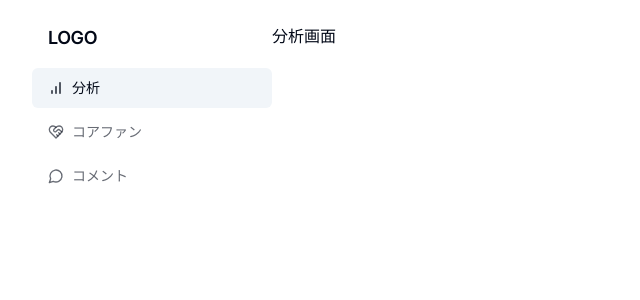
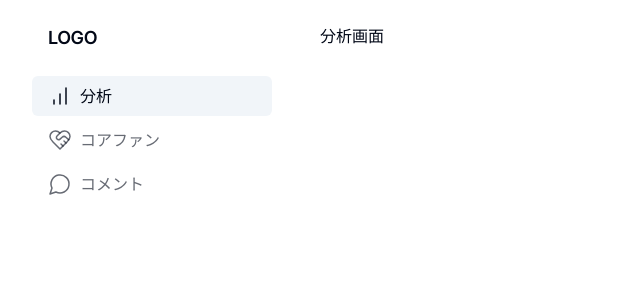
Before and after one commit to tube-app/frontend-web, a Next.js app: page / in a window 1280 px wide. Shown: the top 300 px of the page, without its empty margins (0-640 px from the left). Built offline with nearby package versions, Linux system fonts and the light colour scheme.

Commit message:
♻️ NavBarのりファクタ提案

```diff
--- a/app/layout.tsx
+++ b/app/layout.tsx
@@ -1,13 +1,11 @@
+import "./globals.css"
+
+import { type PropsWithChildren } from "react"
 import type { Metadata } from "next"
 import { Inter } from "next/font/google"
 
-import "./globals.css"
-
-import { type PropsWithChildren } from "react"
-
 import { cn } from "@/lib/utils"
-import { BottomNavbar } from "@/components/layouts/bottom-navbar"
-import { SideNavbar } from "@/components/layouts/side-navbar"
+import { WithNavbar } from "@/components/layouts/with-navbar"
 
 const inter = Inter({ subsets: ["latin"] })
 
@@ -20,11 +18,7 @@ export default function RootLayout({ children }: PropsWithChildren) {
   return (
     <html lang="ja">
       <body className={cn(inter.className)}>
-        <div className="container flex py-4 lg:py-6">
-          <SideNavbar className="hidden max-w-[240px] lg:block" />
-          <main className="flex-1 pb-12 lg:pb-0">{children}</main>
-        </div>
-        <BottomNavbar className="flex lg:hidden" />
+        <WithNavbar>{children}</WithNavbar>
       </body>
     </html>
   )
--- a/components/layouts/bottom-navbar.tsx
+++ /dev/null
@@ -1,59 +0,0 @@
-"use client"
-
-import Link from "next/link"
-import { usePathname } from "next/navigation"
-import { BarChart, HeartHandshake, MessageCircle } from "lucide-react"
-
-import { cn } from "@/lib/utils"
-
-interface BottomNavbarProps {
-  className?: string
-}
-
-export function BottomNavbar({ className }: BottomNavbarProps) {
-  const pathname = usePathname()
-
-  return (
-    <nav
-      className={cn(
-        "fixed bottom-0 z-10 flex w-full translate-y-px items-center gap-x-2 bg-background p-2 shadow-extend-y-top",
-        className
-      )}
-    >
-      <Link
-        href="/"
-        className={cn(
-          "flex flex-1 flex-col items-center justify-center text-sm transition-colors hover:text-foreground/80",
-          pathname === "/" ? "text-foreground" : "text-foreground/60"
-        )}
-      >
-        <BarChart size={20} />
-        <span>分析</span>
-      </Link>
-      <Link
-        href="/core-fans"
-        className={cn(
-          "flex flex-1 flex-col items-center justify-center text-sm transition-colors hover:text-foreground/80",
-          pathname?.startsWith("/core-fans")
-            ? "text-foreground"
-            : "text-foreground/60"
-        )}
-      >
-        <HeartHandshake size={20} />
-        <span>コアファン</span>
-      </Link>
-      <Link
-        href="/comments"
-        className={cn(
-          "flex flex-1 flex-col items-center justify-center text-sm transition-colors hover:text-foreground/80",
-          pathname?.startsWith("/comments")
-            ? "text-foreground"
-            : "text-foreground/60"
-        )}
-      >
-        <MessageCircle size={20} />
-        <span>コメント</span>
-      </Link>
-    </nav>
-  )
-}
--- a/components/layouts/side-navbar.tsx
+++ /dev/null
@@ -1,78 +0,0 @@
-"use client"
-
-import Link from "next/link"
-import { usePathname } from "next/navigation"
-import { BarChart, HeartHandshake, MessageCircle } from "lucide-react"
-
-import { cn } from "@/lib/utils"
-
-import { buttonVariants } from "../ui/button"
-
-interface SideNavbarProps {
-  className?: string
-}
-
-export function SideNavbar({ className }: SideNavbarProps) {
-  const pathname = usePathname()
-
-  return (
-    <div
-      className={cn(
-        "sticky top-4 h-full space-y-4 bg-background lg:top-6",
-        className
-      )}
-    >
-      <h2 className="mb-2 px-4 text-lg font-semibold tracking-tight">LOGO</h2>
-      <nav className="space-y-1">
-        <Link
-          href="/"
-          aria-label="分析"
-          className={buttonVariants({
-            variant: "ghost",
-            className: cn(
-              "flex w-full justify-stretch transition-colors hover:text-foreground/80",
-              pathname === "/"
-                ? "bg-secondary text-foreground"
-                : "text-foreground/60"
-            ),
-          })}
-        >
-          <BarChart size={16} className="mr-2" />
-          分析
-        </Link>
-        <Link
-          href="/core-fans"
-          aria-label="コアファン"
-          className={buttonVariants({
-            variant: "ghost",
-            className: cn(
-              "flex w-full justify-stretch transition-colors hover:text-foreground/80",
-              pathname?.startsWith("/core-fans")
-                ? "bg-secondary text-foreground"
-                : "text-foreground/60"
-            ),
-          })}
-        >
-          <HeartHandshake size={16} className="mr-2" />
-          コアファン
-        </Link>
-        <Link
-          href="/comments"
-          aria-label="コメント"
-          className={buttonVariants({
-            variant: "ghost",
-            className: cn(
-              "flex w-full justify-stretch transition-colors hover:text-foreground/80",
-              pathname?.startsWith("/comments")
-                ? "bg-secondary text-foreground"
-                : "text-foreground/60"
-            ),
-          })}
-        >
-          <MessageCircle size={16} className="mr-2" />
-          コメント
-        </Link>
-      </nav>
-    </div>
-  )
-}
--- /dev/null
+++ b/components/layouts/with-navbar.tsx
@@ -0,0 +1,76 @@
+"use client"
+
+import { type ReactNode } from "react"
+import Link from "next/link"
+import { usePathname } from "next/navigation"
+import { BarChart, HeartHandshake, MessageCircle } from "lucide-react"
+
+import { cn } from "@/lib/utils"
+import { buttonVariants } from "@/components/ui/button"
+
+interface NavbarProps {
+  children: ReactNode
+}
+
+export function WithNavbar({ children }: NavbarProps) {
+  const pathname = usePathname()
+  const items = [
+    {
+      href: "/",
+      label: "分析",
+      icon: BarChart,
+    },
+    {
+      href: "/core-fans",
+      label: "コアファン",
+      icon: HeartHandshake,
+    },
+    {
+      href: "/comments",
+      label: "コメント",
+      icon: MessageCircle,
+    },
+  ]
+
+  return (
+    <div className="container flex flex-col gap-x-12 py-4 lg:flex-row-reverse lg:py-6">
+      <main className="h-[3000px] flex-1 pb-12 lg:pb-0">{children}</main>
+
+      <div
+        className={cn(
+          "fixed inset-x-0 bottom-0 w-full bg-background shadow-extend-y-top",
+          "lg:sticky lg:h-screen lg:w-60 lg:space-y-6 lg:shadow-none"
+        )}
+      >
+        <h2 className="mb-2 hidden px-4 text-lg font-semibold tracking-tight lg:block">
+          LOGO
+        </h2>
+
+        <nav className="flex lg:block lg:space-y-1">
+          {items.map(({ href, label, icon: Icon }) => {
+            return (
+              <Link
+                key={href}
+                href={href}
+                aria-label={label}
+                className={buttonVariants({
+                  variant: "ghost",
+                  className: cn(
+                    "flex h-auto flex-1 flex-col gap-y-1 text-xs focus-within:bg-none hover:bg-transparent",
+                    "bg-none lg:w-full lg:flex-row lg:justify-stretch lg:gap-x-2 lg:text-base lg:hover:bg-secondary/60",
+                    pathname === href
+                      ? "text-foreground lg:bg-secondary"
+                      : "text-foreground/60"
+                  ),
+                })}
+              >
+                <Icon strokeWidth={1.5} className="h-6 shrink-0" />
+                {label}
+              </Link>
+            )
+          })}
+        </nav>
+      </div>
+    </div>
+  )
+}
```
